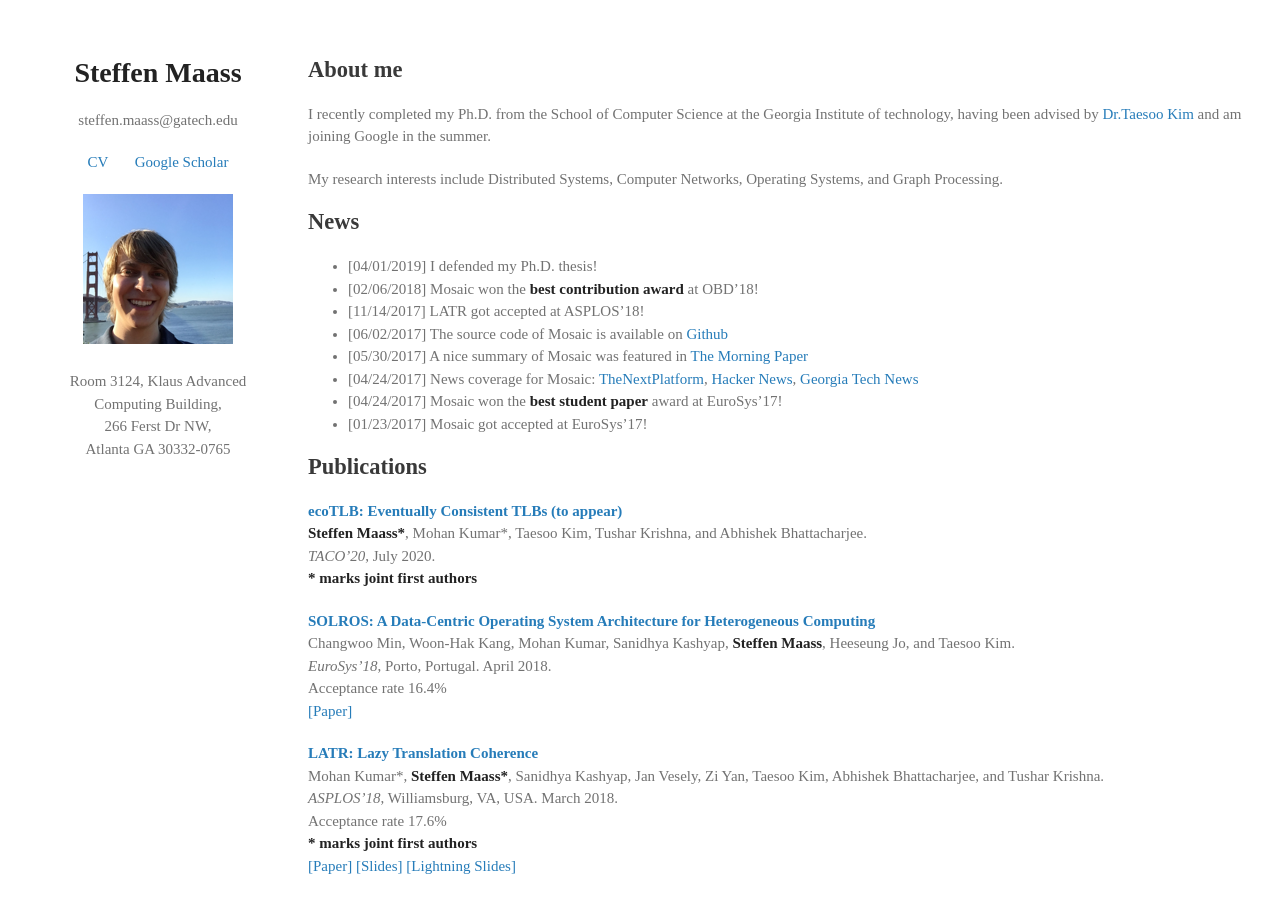
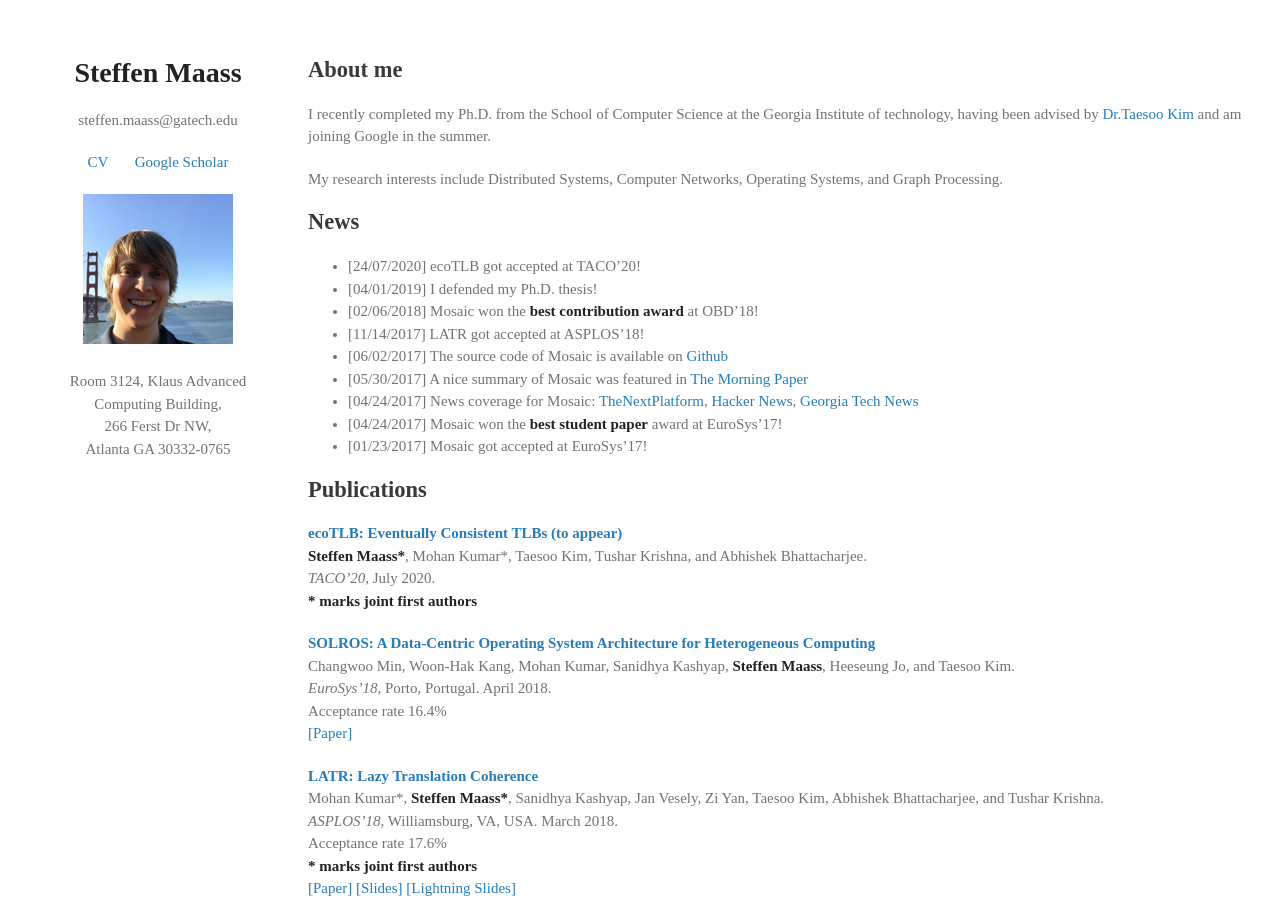
Before and after one commit to steffen-maass/steffen-maass.github.io, a Jekyll site: the page built from index.md, in a window 1280 px wide and 900 px high. Built offline with Jekyll 4.4.1, drawn with Linux system fonts in a browser that asks for light colours; our own code applies the rules of GitHub Pages for plain Markdown files.

Commit message:
ecoTLB is accepted

```diff
--- a/index.md
+++ b/index.md
@@ -9,6 +9,7 @@ Systems, and Graph Processing.
 
 ## News
 
+* [24/07/2020] ecoTLB got accepted at TACO'20\!
 * [04/01/2019] I defended my Ph.D. thesis\!
 * [02/06/2018] Mosaic won the **best contribution award** at OBD'18\!
 * [11/14/2017] LATR got accepted at ASPLOS'18\!
```
